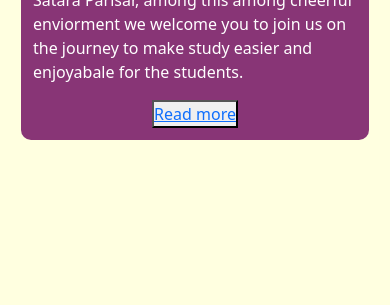
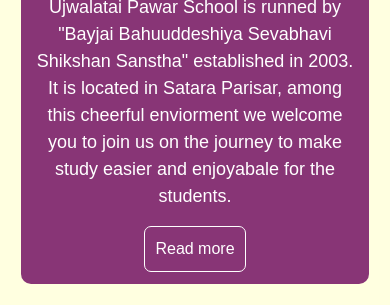
Before and after one commit to MathankarPurvi/School-web, a plain HTML site: page index.html in a window 390 px wide. Shown: the part 733-1038 px from the top of the page. Before the commit the page ends 894 px from the top, so only its background shows below. Drawn offline with nearby package versions, Linux system fonts and the light colour scheme.

```diff
--- a/index.html
+++ b/index.html
@@ -111,12 +111,33 @@
     flex-direction: column;
     align-items: center;
     justify-content: center;
-    margin: 21px;
-    border-radius: 10px;
-    padding: 12px;
-    width: 60%;
+    padding-left : 20vw;
+    padding-right: 20vw;
+    padding-top: 15px;
+    padding-bottom: 15px;
+    text-align: center;
+    font-family: sans-serif;
     }
 
+    .nameji{
+      font-size: 40px;
+      font-weight: 400;
+    }
+
+    .about{
+      font-size: 18px;
+    }
+
+    .abouti{
+      text-decoration: none;
+      color: #ffffff;
+    }
+    .direct{
+      border: 1px solid #ffffff;
+      background-color: #883576;
+      padding: 10px;
+      border-radius: 7px;
+    }
     @media (max-width: 650px) {
       .uper {
         flex-direction: column;
@@ -161,10 +182,22 @@
       .navbar-nav {
         gap: 1px;
       }
-      .content{
-        width: 100%;
-      }
+      .content {
+    background-color: #883576;
+    color: #ffffff;
+    display: flex;
+    flex-direction: column;
+    align-items: center;
+    justify-content: center;
+    margin: 21px;
+    border-radius: 10px;
+    padding: 12px;
+    width: 100%;
+    text-align: center;
+
     }
+
+  }
   </style>
 </head>
 
@@ -227,11 +260,11 @@
       Welcome to Ujwalatai Pawar School
     </h1>
     <p class="about">
-      Ujwalatai Pawar CBSE School is runned by Bayjai Bahuuddeshiya Sevabhavi Shikshan Sanstha established in 2003. It
-      is located in Satara Parisar, among this among cheerful enviorment we welcome you to join us on the journey to
+      Ujwalatai Pawar School is runned by "Bayjai Bahuuddeshiya Sevabhavi Shikshan Sanstha" established in 2003. It
+      is located in Satara Parisar, among this cheerful enviorment we welcome you to join us on the journey to
       make study easier and enjoyabale for the students.
     </p>
-    <button class="direct" type="button"><a href="aboutus.html">Read more</a></button>
+    <button class="direct" type="button"><a href="aboutus.html" class="abouti">Read more</a></button>
   </div>
   </div>
   <script src="https://cdn.jsdelivr.net/npm/bootstrap@5.3.3/dist/js/bootstrap.bundle.min.js"
```
Also changed, not shown: assets/Vector.png (deleted), assets/aauktion.jpeg, assets/justify.png (deleted), assets/pledge.jpg (added), assets/sp.jpg (added), assets/speech.jpeg (deleted), assets/sujan.jpg (added), assets/welcome.jpg (added).
